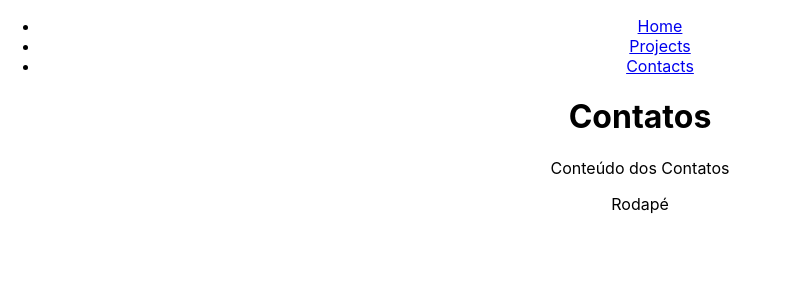
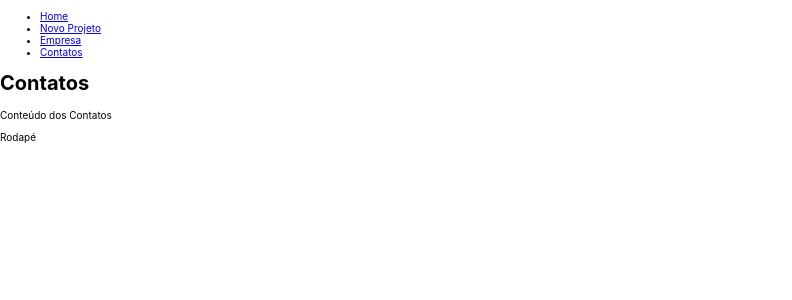
Before and after one commit to Erick-Leite/Teste-Gitpod, a React (Create React App) app in the folder meu-projeto/: page /contacts in a window 1280 px wide. Shown: the top 300 px of the page, without its empty margins (0-792 px from the left). Built offline with nearby package versions, Linux system fonts and the light colour scheme.

Commit message:
structuring project

```diff
--- a/meu-projeto/src/App.css
+++ b/meu-projeto/src/App.css
@@ -1,38 +1,4 @@
 .App {
   text-align: center;
+  font-size: 1.4rem;
 }
-
-.App-logo {
-  height: 40vmin;
-  pointer-events: none;
-}
-
-@media (prefers-reduced-motion: no-preference) {
-  .App-logo {
-    animation: App-logo-spin infinite 20s linear;
-  }
-}
-
-.App-header {
-  background-color: #282c34;
-  min-height: 100vh;
-  display: flex;
-  flex-direction: column;
-  align-items: center;
-  justify-content: center;
-  font-size: calc(10px + 2vmin);
-  color: white;
-}
-
-.App-link {
-  color: #61dafb;
-}
-
-@keyframes App-logo-spin {
-  from {
-    transform: rotate(0deg);
-  }
-  to {
-    transform: rotate(360deg);
-  }
-}
--- a/meu-projeto/src/App.js
+++ b/meu-projeto/src/App.js
@@ -1,32 +1,33 @@
-import './App.css';
-import Home from './components/pages/Home';
-import Projects from './components/pages/Projects';
-import Contacts from './components/pages/Contacts';
+import "./App.css";
+import Home from "./main/pages/Home";
+import NewProjects from "./main/pages/NewProject";
+import Company from "./main/pages/Company";
+import Contacts from "./main/pages/Contacts";
 import { BrowserRouter as Router, Routes, Route, Link } from "react-router-dom";
 
 function App() {
   return (
-    <div className="App">
     <Router>
       <header>
         <ul>
           <li><Link to="/" >Home</Link></li>
-            <li><Link to="/projects" >Projects</Link></li>
-            <li><Link to="/contacts" >Contacts</Link></li>
+          <li><Link to="/new_project" >Novo Projeto</Link></li>
+          <li><Link to="/company" >Empresa</Link></li>
+          <li><Link to="/contacts" >Contatos</Link></li>
         </ul>
       </header>
       <main>
         <Routes>
           <Route path="/" element={<Home />} />
-            <Route path="/projects" element={<Projects />} />
-            <Route path="/Contacts" element={<Contacts />} />
+          <Route path="/new_project" element={<NewProjects />} />
+          <Route path="/company" element={<Company />} />
+          <Route path="/contacts" element={<Contacts />} />
         </Routes>
       </main>
       <footer>
         <p>Rodapé</p>
       </footer>
     </Router>
-    </div>
   );
 }
 
--- a/meu-projeto/src/components/pages/Contacts.js
+++ /dev/null
@@ -1,10 +0,0 @@
-function Contacts() {
-    return (
-        <div>
-            <h1>Contatos</h1>
-            <p>Conteúdo dos Contatos</p>
-        </div>
-    );
-}
-
-export default Contacts;
--- a/meu-projeto/src/components/pages/Home.js
+++ /dev/null
@@ -1,10 +0,0 @@
-function Home() {
-    return (
-        <div>
-            <h1>Home</h1>
-            <p>Conteúdo do Home</p>
-        </div>
-    );
-}
-
-export default Home;
--- a/meu-projeto/src/components/pages/Projects.js
+++ /dev/null
@@ -1,10 +0,0 @@
-function Projects() {
-    return (
-        <div>
-            <h1>Projetos</h1>
-            <p>Conteúdo dos Projetos</p>
-        </div>
-    );
-}
-
-export default Projects;
--- a/meu-projeto/src/index.css
+++ b/meu-projeto/src/index.css
@@ -1,5 +1,7 @@
 body {
   margin: 0;
+  box-sizing: border-box;
+  font-size: 62.5%;
   font-family: -apple-system, BlinkMacSystemFont, 'Segoe UI', 'Roboto', 'Oxygen',
     'Ubuntu', 'Cantarell', 'Fira Sans', 'Droid Sans', 'Helvetica Neue',
     sans-serif;
--- /dev/null
+++ b/meu-projeto/src/main/pages/Company.js
@@ -0,0 +1,10 @@
+function Company() {
+  return (
+    <div>
+      <h1>Empresa</h1>
+      <p>Conteúdo da Empresa</p>
+    </div>
+  );
+}
+
+export default Company;
--- /dev/null
+++ b/meu-projeto/src/main/pages/Contacts.js
@@ -0,0 +1,10 @@
+function Contacts() {
+  return (
+    <div>
+      <h1>Contatos</h1>
+      <p>Conteúdo dos Contatos</p>
+    </div>
+  );
+}
+
+export default Contacts;
--- /dev/null
+++ b/meu-projeto/src/main/pages/Home.js
@@ -0,0 +1,10 @@
+function Home() {
+  return (
+    <div>
+      <h1>Home</h1>
+      <p>Conteúdo do Home</p>
+    </div>
+  );
+}
+
+export default Home;
--- /dev/null
+++ b/meu-projeto/src/main/pages/NewProject.js
@@ -0,0 +1,10 @@
+function NewProjects() {
+  return (
+    <div>
+      <h1>Projetos</h1>
+      <p>Conteúdo dos Projetos</p>
+    </div>
+  );
+}
+
+export default NewProjects;
```
Lines whose indentation alone changed are shown as unchanged.
